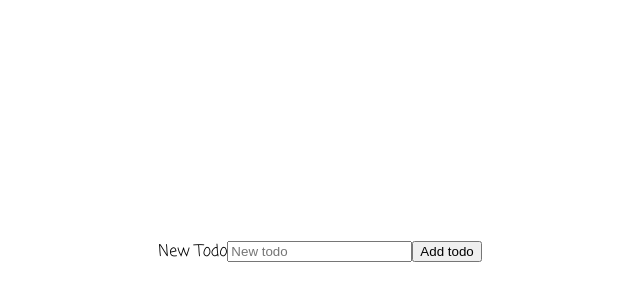
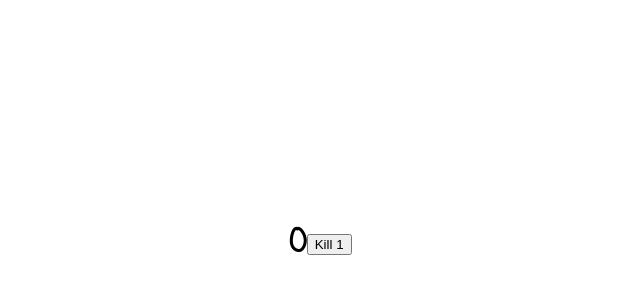
Before and after one commit to rafiurrafi/react-bootcamp, a React (Create React App) app: page / in a window 1280 px wide. Shown: the part 156-456 px from the top of the page, without its empty margins (320-960 px from the left). Built offline with nearby package versions, Linux system fonts and the light colour scheme.

Commit message:
added counter class component

```diff
--- a/src/app.jsx
+++ b/src/app.jsx
@@ -1,10 +1,10 @@
 import React from "react";
 import "./app.css";
-import TodoList from "./todos/todoList";
+import CounterClass from "./todos/hook-intro/counterClass";
 const App = (props) => {
   return (
     <div className="App">
-      <TodoList />
+      <CounterClass />
     </div>
   );
 };
--- /dev/null
+++ b/src/todos/hook-intro/counterClass.jsx
@@ -0,0 +1,21 @@
+import React, { Component } from 'react';
+class CounterClass extends Component {
+    constructor(props){
+        super(props);
+        this.state = {
+            count : 0
+        }
+        this.handleCount = this.handleCount.bind(this)
+    }
+    handleCount(){
+        this.setState({count : this.state.count + 1})
+    }
+    render() {
+        return (  <React.Fragment>
+            <h1>{this.state.count}</h1>
+            <button onClick = {this.handleCount}>Kill 1</button>
+        </React.Fragment>);
+    }
+}
+
+export default CounterClass;
```
